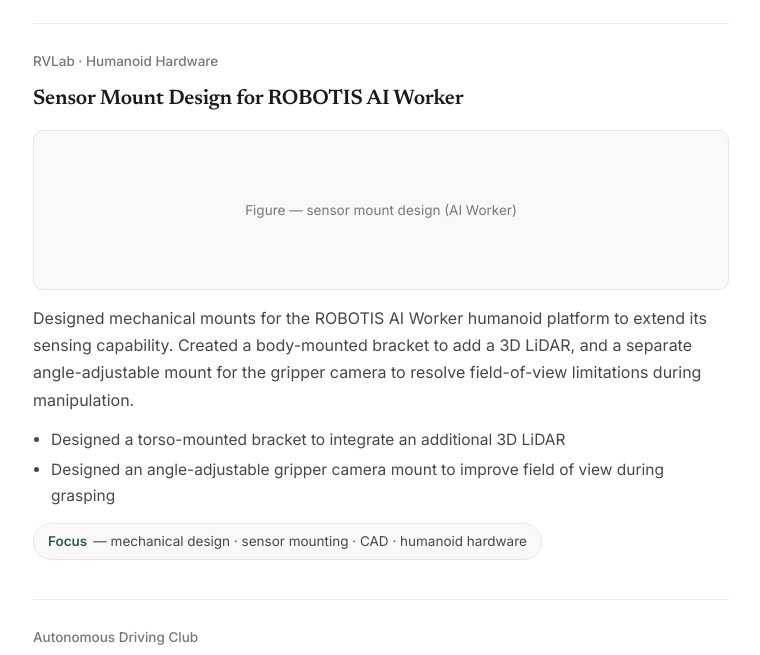
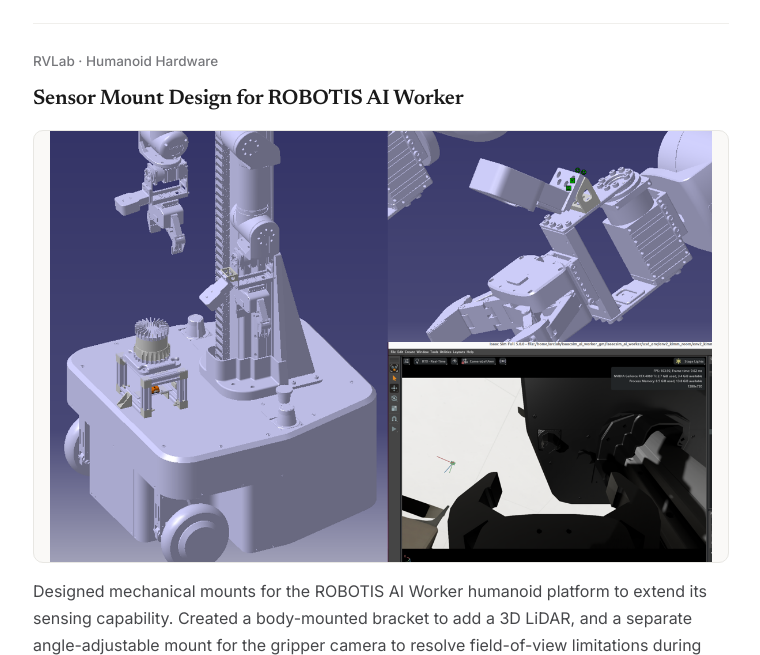
Before and after one commit to GangminYu/GangminYu.github.io, a plain HTML site: page index.html in a window 1280 px wide. Shown: the part 5322-5977 px from the top of the page, without its empty margins (259-1019 px from the left). Drawn offline with Linux system fonts and the light colour scheme.

Commit message:
Update site

```diff
--- a/index.html
+++ b/index.html
@@ -403,7 +403,7 @@
         <span class="porg">RVLab · Humanoid Hardware</span>
       </div>
       <h3>Sensor Mount Design for ROBOTIS AI Worker</h3>
-      <div class="proj-img"><!-- <img src="img/aiworker-mount.png" alt="AI Worker sensor mount design"> -->Figure — sensor mount design (AI Worker)</div>
+      <div class="proj-img"><img src="img/aiworker-mount.png" alt="AI Worker sensor mount design"></div>
       <p>
         Designed mechanical mounts for the ROBOTIS AI Worker humanoid platform to extend its
         sensing capability. Created a body-mounted bracket to add a 3D LiDAR, and a separate
```
